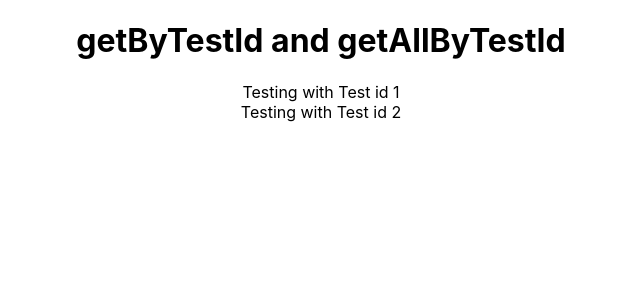
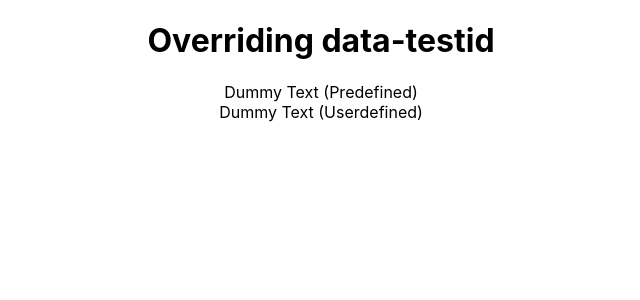
Before and after one commit to Sumanvith/blog-app, a React (Create React App) app: page / in a window 1280 px wide. Shown: the top 300 px of the page, without its empty margins (319-959 px from the left). Built offline with nearby package versions, Linux system fonts and the light colour scheme.

Commit message:
Overriding data-testid

```diff
--- a/src/App.js
+++ b/src/App.js
@@ -3,9 +3,9 @@ import "./App.css";
 function App() {
   return (
     <div className="App">
-      <h1>getByTestId and getAllByTestId</h1>
-      <div data-testid="div-test-id">Testing with Test id 1</div>
-      <div data-testid="div-test-id">Testing with Test id 2</div>
+      <h1>Overriding data-testid</h1>
+      <div data-testid="test-id">Dummy Text (Predefined)</div>
+      <div element-id="test-id">Dummy Text (Userdefined)</div>
     </div>
   );
 }
```
Also changed, not shown: 1 other file (tests, documents, lock files or other folders).
